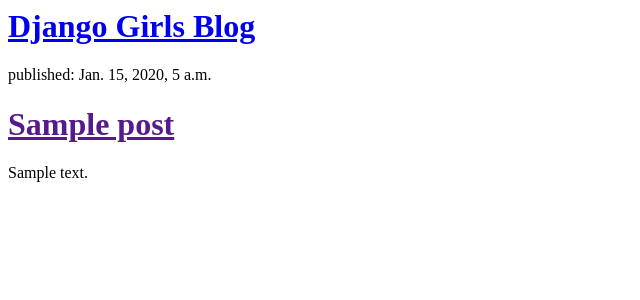
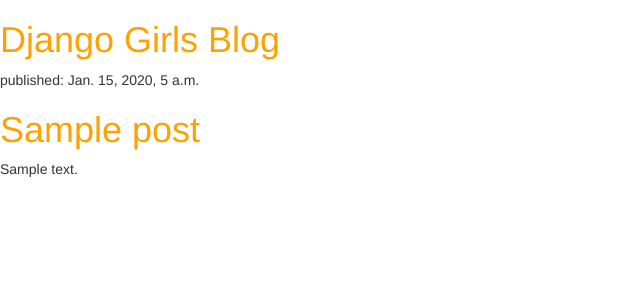
Before and after one commit to sdltorre/my-first-blog, a Django app: template blog/templates/blog/post_list.html in a window 1280 px wide. Shown: the top 300 px of the page, without its empty margins (0-640 px from the left). Run offline with Django 3.2, Linux system fonts and the light colour scheme; the template is opened without the code that fills it: values that come from a table or form of the project are taken from there, others are empty; tables that the repository leaves empty hold one stand-in row (values such as "Sample post"); some libraries are stand-ins or nearby versions.

Commit message:
no terminamos =(

```diff
--- /dev/null
+++ b/blog/static/css/blog.css
@@ -0,0 +1,3 @@
+h1 a {
+    color: #FCA205;
+}
--- a/blog/templates/blog/post_list.html
+++ b/blog/templates/blog/post_list.html
@@ -1,3 +1,12 @@
+{% load staticfiles %}
+<html>
+    <head>
+        <title>Django Girls blog</title>
+        <link rel="stylesheet" href="//maxcdn.bootstrapcdn.com/bootstrap/3.2.0/css/bootstrap.min.css">
+        <link rel="stylesheet" href="//maxcdn.bootstrapcdn.com/bootstrap/3.2.0/css/bootstrap-theme.min.css">
+        <link rel="stylesheet" href="{% static 'css/blog.css' %}">
+    </head>
+    <body>
         <div>
             <h1><a href="/">Django Girls Blog</a></h1>
         </div>
@@ -9,3 +18,5 @@
                 <p>{{ post.text|linebreaks }}</p>
             </div>
         {% endfor %}
+    </body>
+</html>
```
Lines whose indentation alone changed are shown as unchanged.
